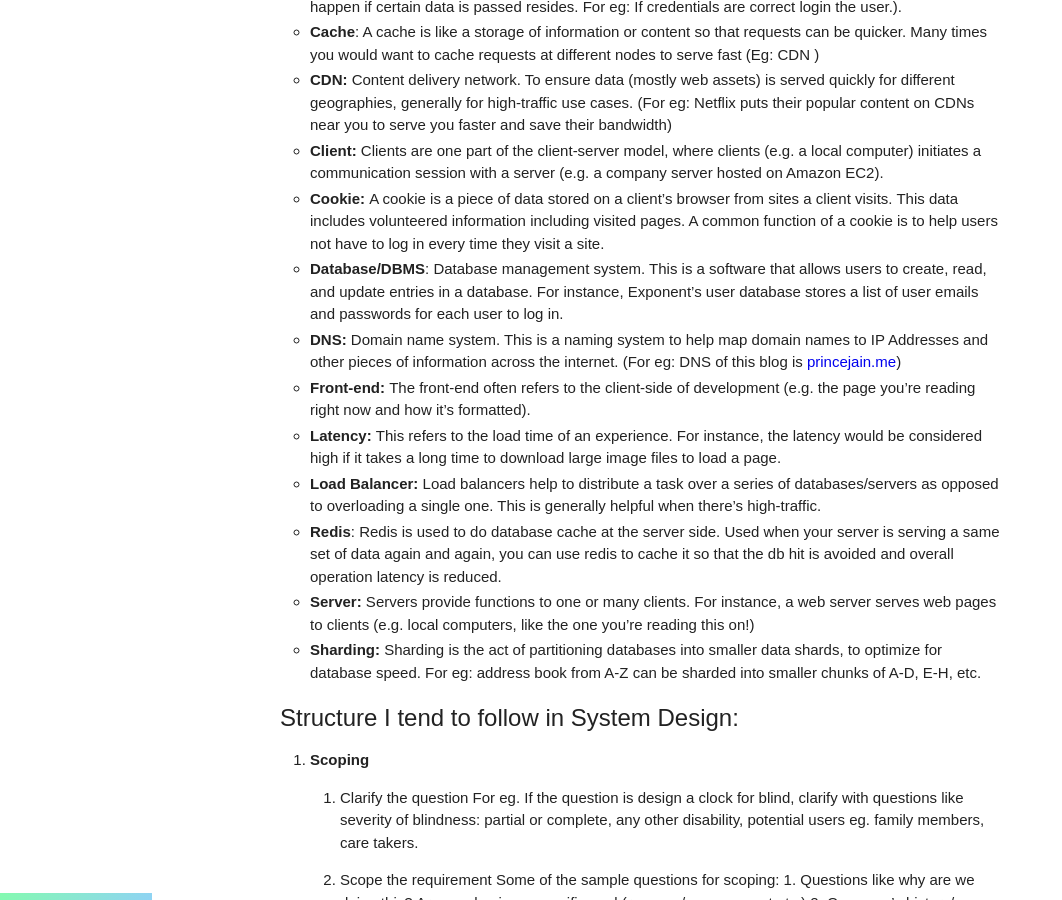
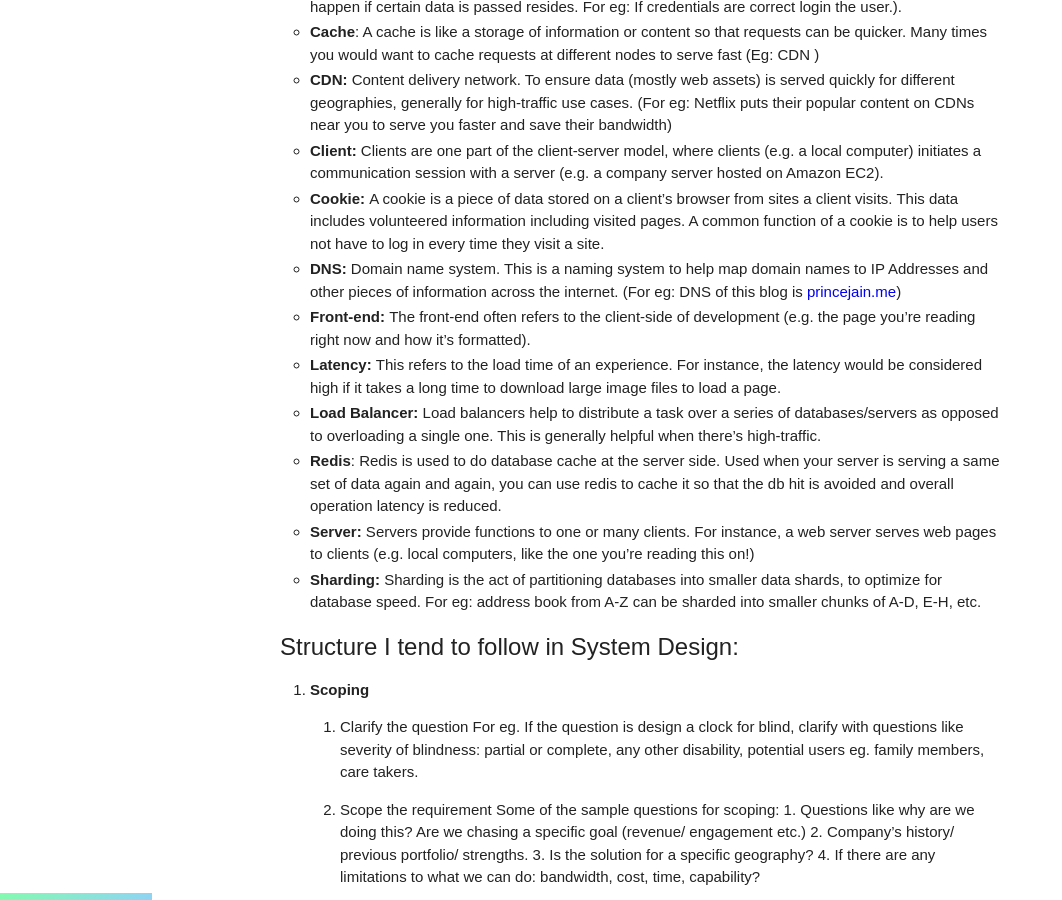
Before and after one commit to product-noob/product-noob.github.io, a Jekyll site: the page built from _posts/2021-07-23-Cracking System Design Interview.md, in a window 1280 px wide and 900 px high, scrolled down 485 px. Shown: the whole window, without its empty margins (0-1062 px from the left). Built offline with Jekyll 4.4.1, drawn with Linux system fonts in a browser that asks for light colours.

Commit message:
removed dbms

```diff
--- a/_posts/2021-07-23-Cracking System Design Interview.md
+++ b/_posts/2021-07-23-Cracking System Design Interview.md
@@ -15,7 +15,6 @@ If you are also expecting to interview for a TPM role, this should be a useful r
 -   **CDN:** Content delivery network. To ensure data (mostly web assets) is served quickly for different geographies, generally for high-traffic use cases. (For eg: Netflix puts their popular content on CDNs near you to serve you faster and save their bandwidth)
 -   **Client:** Clients are one part of the client-server model, where clients (e.g. a local computer) initiates a communication session with a server (e.g. a company server hosted on Amazon EC2).
 -   **Cookie:** A cookie is a piece of data stored on a client's browser from sites a client visits. This data includes volunteered information including visited pages. A common function of a cookie is to help users not have to log in every time they visit a site.
--   **Database/DBMS**: Database management system. This is a software that allows users to create, read, and update entries in a database. For instance, Exponent's user database stores a list of user emails and passwords for each user to log in.
 -   **DNS:** Domain name system. This is a naming system to help map domain names to IP Addresses and other pieces of information across the internet. (For eg: DNS of this blog is [princejain.me](http://princejain.me))
 -   **Front-end:** The front-end often refers to the client-side of development (e.g. the page you're reading right now and how it's formatted).
 -   **Latency:** This refers to the load time of an experience. For instance, the latency would be considered high if it takes a long time to download large image files to load a page.
```
